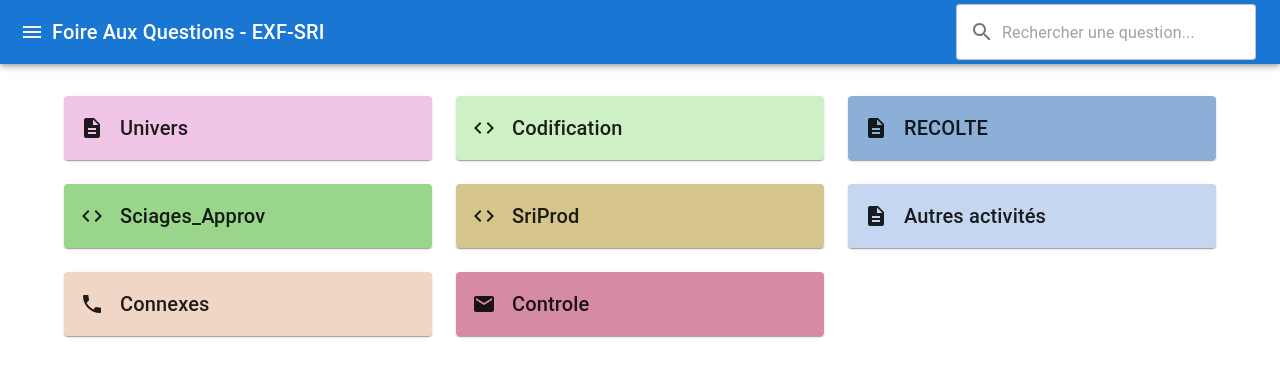
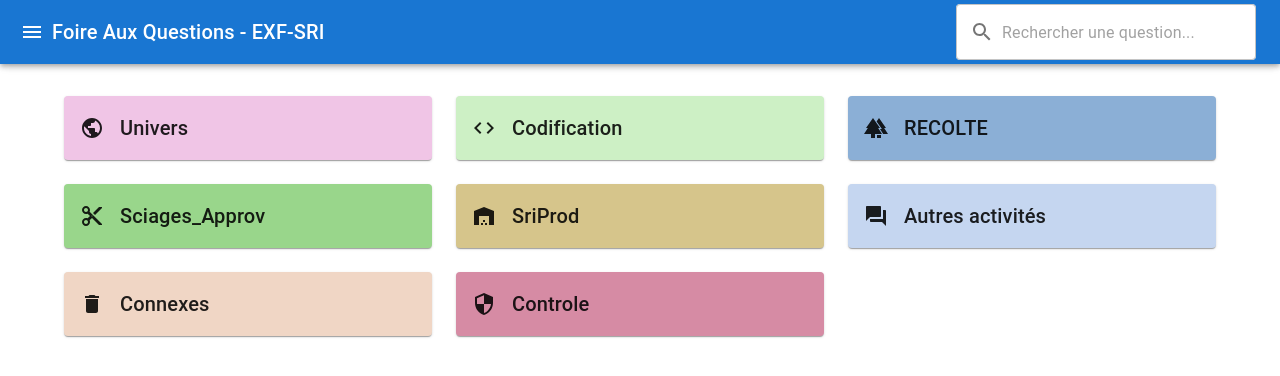
Before and after one commit to Laurence31270/faq-exf-sri, a React (Vite) app: page / in a window 1280 px wide. Shown: the top 376 px of the page. Built offline with nearby package versions, Linux system fonts and the light colour scheme.

Commit message:
change icon

```diff
--- a/package.json
+++ b/package.json
@@ -6,6 +6,9 @@
   "dependencies": {
     "@emotion/react": "^11.14.0",
     "@emotion/styled": "^11.14.0",
+    "@fortawesome/fontawesome-svg-core": "^6.7.2",
+    "@fortawesome/free-solid-svg-icons": "^6.7.2",
+    "@fortawesome/react-fontawesome": "^0.2.2",
     "@mui/icons-material": "^6.4.0",
     "@mui/material": "^6.3.1",
     "@radix-ui/react-slot": "^1.1.1",
--- a/src/App.jsx
+++ b/src/App.jsx
@@ -28,18 +28,19 @@ import CloseIcon from '@mui/icons-material/Close';
 import MenuIcon from '@mui/icons-material/Menu';
 import ClearIcon from '@mui/icons-material/Clear';
 import {
-  MenuBook as BookIcon,
-  Description as FileIcon,
-  Settings as SettingsIcon,
-  People as UsersIcon,
-  Security as ShieldIcon,
-  Storage as DatabaseIcon,
-  Code as CodeIcon,
-  Archive as BoxIcon,
-  Email as MailIcon,
-  Phone as PhoneIcon,
+  Public as GlobeIcon,  // pour UNIVERS
+  Forest as TreeIcon,   // pour RECOLTE
+  ContentCut as SawIcon, // pour SCIAGES
+  Delete as TrashIcon,  // pour PRODUITS CONNEXES
+  Dashboard as PanelIcon, // pour AUTRES PRODUITS TRANSFORMÉS (remplace SignPost)
+  Warehouse as WarehouseIcon, // pour STOCKS ET APROVISIONNEMENT
+  Security as PoliceIcon, // pour CONTRÖLES
+  Code as CodeIcon,      // pour CODIFICATION
   QuestionAnswer as QuestionIcon
+
 } from '@mui/icons-material';
+
+
 
 // Couleurs pastel harmonieuses
 const THEME_COLORS = [
@@ -104,16 +105,38 @@ const QAWebsite = () => {
   const [expandedCard, setExpandedCard] = useState(null);
   const [showMenu, setShowMenu] = useState(false);
 
-  // Liste d'icônes disponibles
-  const availableIcons = [
-    BookIcon, FileIcon, SettingsIcon, UsersIcon, ShieldIcon,
-    DatabaseIcon, CodeIcon, BoxIcon, MailIcon, PhoneIcon
-  ];
 
-  const getRandomIcon = () => {
-    const randomIndex = Math.floor(Math.random() * availableIcons.length);
-    const IconComponent = availableIcons[randomIndex];
-    return <IconComponent />;
+  // Fonction pour déterminer l'icône en fonction du nom du thème
+  const getThemeIcon = (theme) => {
+    const themeLower = theme.toLowerCase();
+
+    if (themeLower.includes('univers')) {
+      return <GlobeIcon />;
+    }
+    if (themeLower.includes('recolt')) {
+      return <TreeIcon />;
+    }
+    if (themeLower.includes('sciage')) {
+      return <SawIcon />;
+    }
+    if (themeLower.includes('connexe')) {
+      return <TrashIcon />;
+    }
+    if (themeLower.includes('transform')) {
+      return <SignsIcon />;
+    }
+    if (themeLower.includes('stock') || themeLower.includes('appro')|| themeLower.includes('prod')) {
+      return <WarehouseIcon />;
+    }
+    if (themeLower.includes('control') || themeLower.includes('contrôl')) {
+      return <PoliceIcon />;
+    }
+    if (themeLower.includes('codif') || themeLower.includes('variable')) {
+      return <CodeIcon />;
+    }
+
+    // Icône par défaut si aucune correspondance n'est trouvée
+    return <QuestionIcon />;
   };
 
   useEffect(() => {
@@ -535,7 +558,7 @@ const QAWebsite = () => {
                       isExpanded={expandedCard === theme}
                     >
                       <CardHeader
-                        avatar={getRandomIcon()}
+                          avatar={getThemeIcon(theme)}
                           title={
                             <Typography
                               variant="h6"
```
Also changed, not shown: 1 other file (tests, documents, lock files or other folders). Lines whose indentation alone changed are shown as unchanged.
